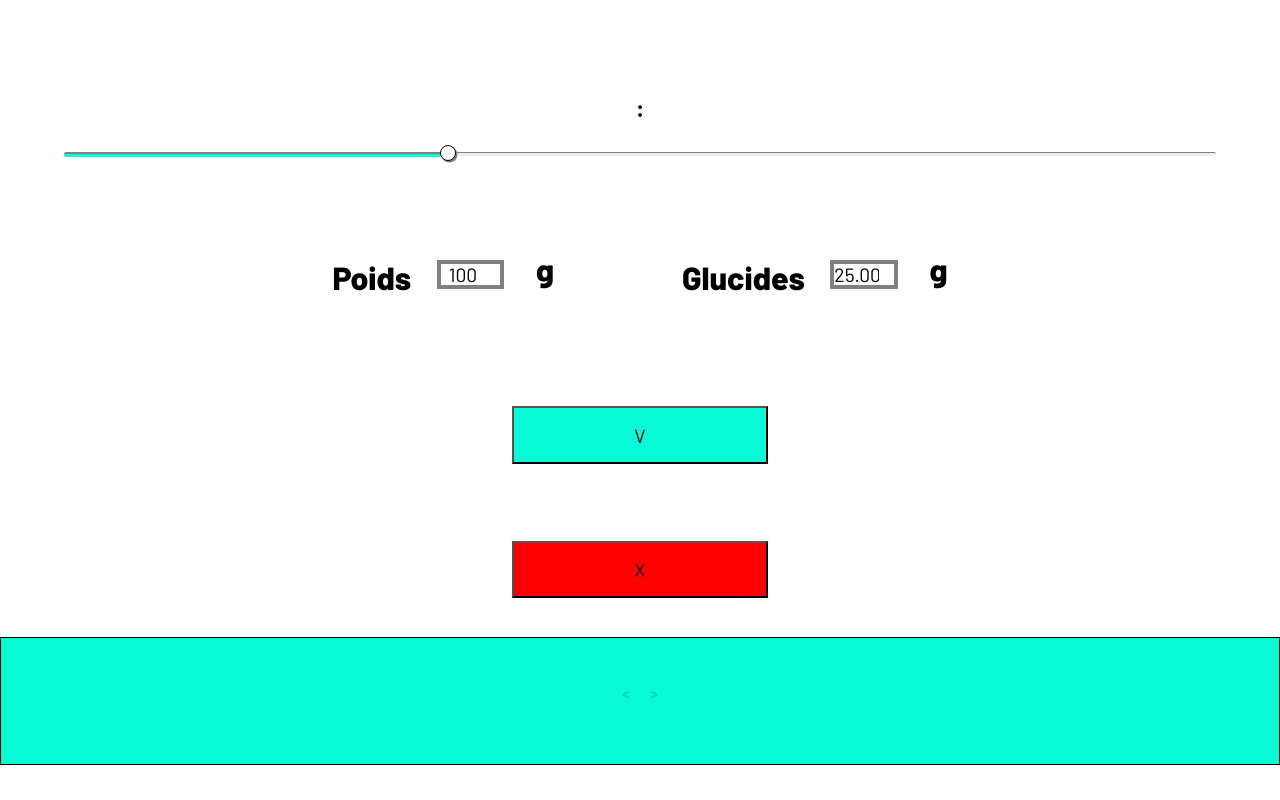
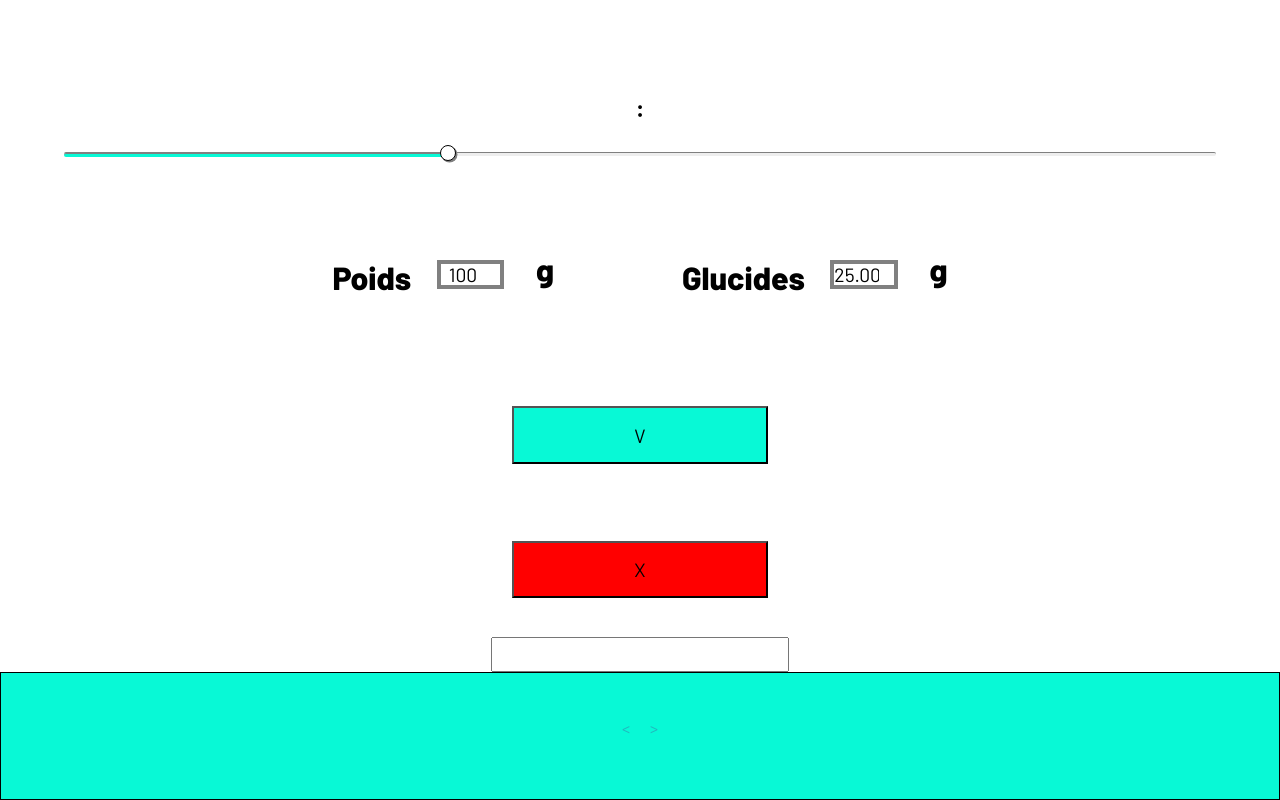
Before and after one commit to WildCodeSchool/Paris-0919-P2-Diabete, a React (Create React App) app in the folder ohmyg/: page / in a window 1280 px wide. Shown: the part 411-1211 px from the top of the page. Before the commit the page ends 1176 px from the top, so only its background shows below. Built offline with nearby package versions, Linux system fonts and the light colour scheme.

Commit message:
added the total carbohydrate with an input
Co-authored-by: elgurml <52967442+Elgurml@users.noreply.github.com>

```diff
--- a/ohmyg/src/components/pages/calculation/CarbCalculation.js
+++ b/ohmyg/src/components/pages/calculation/CarbCalculation.js
@@ -64,8 +64,18 @@ class CarbCalculation extends React.Component {
 
     render() {
         let carbRatio = (this.state.carb100g*this.state.value/100).toFixed(2)
-        console.log(this.state.carbRatio);
+
         let newGalleryItems = this.state.galleryItems.map((i) => <h2 key={i.dish}>{i.dish}<br />{i.dishCarb}</h2>)
+
+
+        const addTotalCarb= () =>{
+            let totalCarb = 0
+            for(let a=0; a < this.state.galleryItems.length; a++) {
+                totalCarb+=this.state.galleryItems[a].dishCarb
+            }
+            return
+        }
+
         return (
             <div className="range">
                 <div className='blockFoodWeight'>
@@ -112,7 +122,14 @@ class CarbCalculation extends React.Component {
                     onClick= {this.handleClick}>V</button>
                     <button className="delete-button">X</button>
                 </div>
-
+            <div>
+                <div>
+                    <input
+                        className='carbCalculation-totalCarb'
+                        type= 'number'
+                        value={addTotalCarb()}
+                    />
+                </div>
                 <div className='carbo-carousel'>
                     <AliceCarousel
                         items={newGalleryItems}
@@ -124,6 +141,7 @@ class CarbCalculation extends React.Component {
                     />
                 </div>
             </div>
+            </div>
         );
     }
 }
```
